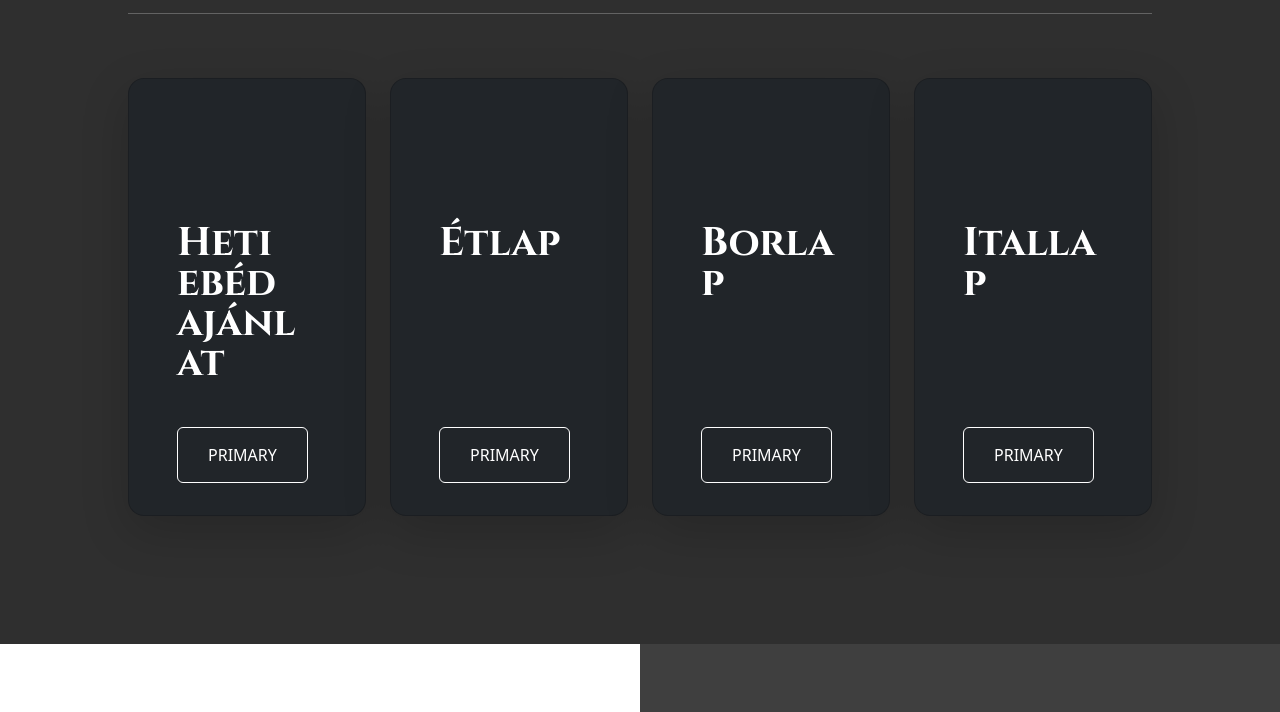
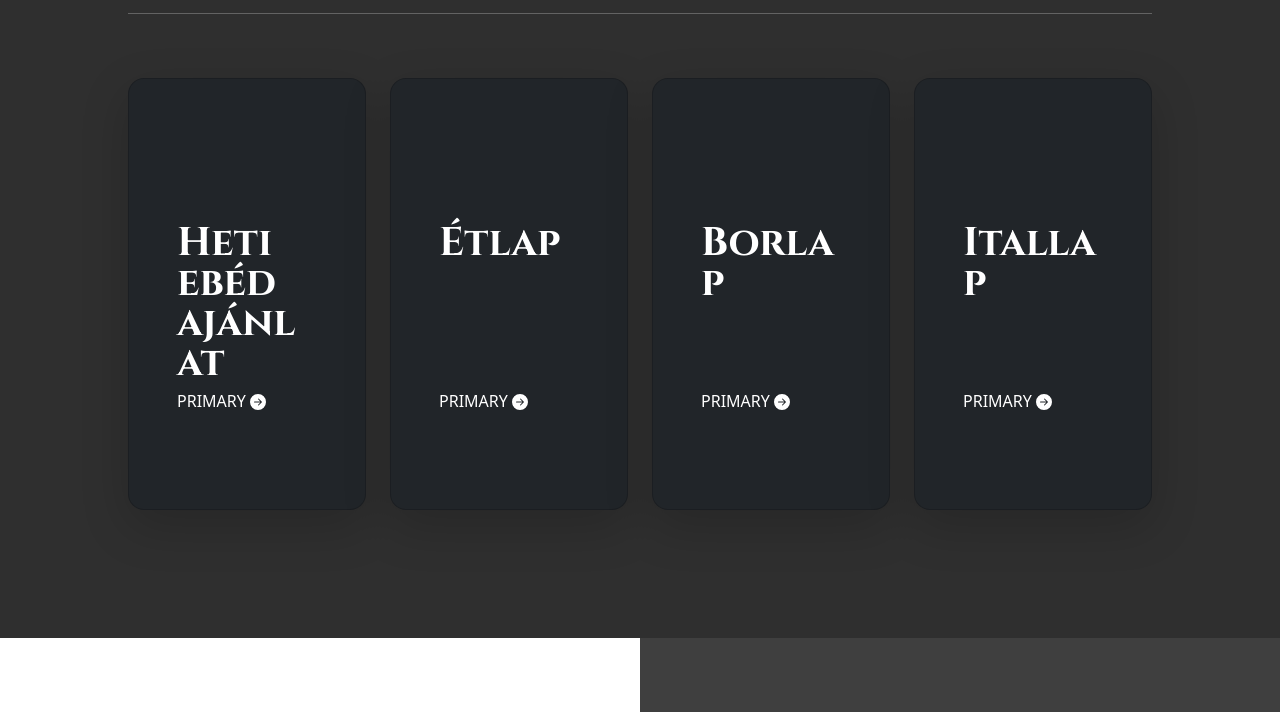
Before and after one commit to Joe-130/Projektmunka, a plain HTML site: page index.html in a window 1280 px wide. Shown: the part 751-1463 px from the top of the page. Drawn offline with Linux system fonts and the light colour scheme.

Commit message:
svg icon add buttoms

```diff
--- a/index.html
+++ b/index.html
@@ -103,8 +103,10 @@
                 </h3>
                 <ul class="d-flex list-unstyled mt-auto">
                   <li class="me-auto">
-                    <button type="button" class="btn btn-outline-primary">
-                      Primary
+                    <button type="button" class="btn btn-outline-primary ajanlataink-buttoms">
+                      Primary <svg xmlns="http://www.w3.org/2000/svg" width="16" height="16" fill="currentColor" class="bi bi-arrow-right-circle-fill" viewBox="0 0 16 16">
+  <path d="M8 0a8 8 0 1 1 0 16A8 8 0 0 1 8 0M4.5 7.5a.5.5 0 0 0 0 1h5.793l-2.147 2.146a.5.5 0 0 0 .708.708l3-3a.5.5 0 0 0 0-.708l-3-3a.5.5 0 1 0-.708.708L10.293 7.5z"/>
+</svg>
                     </button>
                   </li>
                 </ul>
@@ -125,8 +127,10 @@
                 <h3 class="pt-5 mt-5 mb-4 display-6 lh-1 fw-bold">Étlap</h3>
                 <ul class="d-flex list-unstyled mt-auto">
                   <li class="me-auto">
-                    <button type="button" class="btn btn-outline-primary">
-                      Primary
+                    <button type="button" class="btn btn-outline-primary ajanlataink-buttoms">
+                      Primary <svg xmlns="http://www.w3.org/2000/svg" width="16" height="16" fill="currentColor" class="bi bi-arrow-right-circle-fill" viewBox="0 0 16 16">
+  <path d="M8 0a8 8 0 1 1 0 16A8 8 0 0 1 8 0M4.5 7.5a.5.5 0 0 0 0 1h5.793l-2.147 2.146a.5.5 0 0 0 .708.708l3-3a.5.5 0 0 0 0-.708l-3-3a.5.5 0 1 0-.708.708L10.293 7.5z"/>
+</svg>
                     </button>
                   </li>
                 </ul>
@@ -145,8 +149,10 @@
                 <h3 class="pt-5 mt-5 mb-4 display-6 lh-1 fw-bold">Borlap</h3>
                 <ul class="d-flex list-unstyled mt-auto">
                   <li class="me-auto">
-                    <button type="button" class="btn btn-outline-primary">
-                      Primary
+                    <button type="button" class="btn btn-outline-primary ajanlataink-buttoms">
+                      Primary <svg xmlns="http://www.w3.org/2000/svg" width="16" height="16" fill="currentColor" class="bi bi-arrow-right-circle-fill" viewBox="0 0 16 16">
+  <path d="M8 0a8 8 0 1 1 0 16A8 8 0 0 1 8 0M4.5 7.5a.5.5 0 0 0 0 1h5.793l-2.147 2.146a.5.5 0 0 0 .708.708l3-3a.5.5 0 0 0 0-.708l-3-3a.5.5 0 1 0-.708.708L10.293 7.5z"/>
+</svg>
                     </button>
                   </li>
                 </ul>
@@ -165,8 +171,10 @@
                 <h3 class="pt-5 mt-5 mb-4 display-6 lh-1 fw-bold">Itallap</h3>
                 <ul class="d-flex list-unstyled mt-auto">
                   <li class="me-auto">
-                    <button type="button" class="btn btn-outline-primary">
-                      Primary
+                    <button type="button" class="btn btn-outline-primary ajanlataink-buttoms">
+                      Primary <svg xmlns="http://www.w3.org/2000/svg" width="16" height="16" fill="currentColor" class="bi bi-arrow-right-circle-fill" viewBox="0 0 16 16">
+  <path d="M8 0a8 8 0 1 1 0 16A8 8 0 0 1 8 0M4.5 7.5a.5.5 0 0 0 0 1h5.793l-2.147 2.146a.5.5 0 0 0 .708.708l3-3a.5.5 0 0 0 0-.708l-3-3a.5.5 0 1 0-.708.708L10.293 7.5z"/>
+</svg>
                     </button>
                   </li>
                 </ul>
--- a/style.css
+++ b/style.css
@@ -124,3 +124,16 @@ hr{
 .jobbra{
     text-align: right;
 }
+.ajanlataink-buttoms{
+    border: none;
+    padding: 0px;
+}
+.ajanlataink-buttoms:hover{
+    background-color: #ffffff00;
+}
+.pb-3 {
+    padding-bottom: 5rem !important;
+}
+.mb-4 {
+    margin-bottom: -1rem !important;
+}
```
